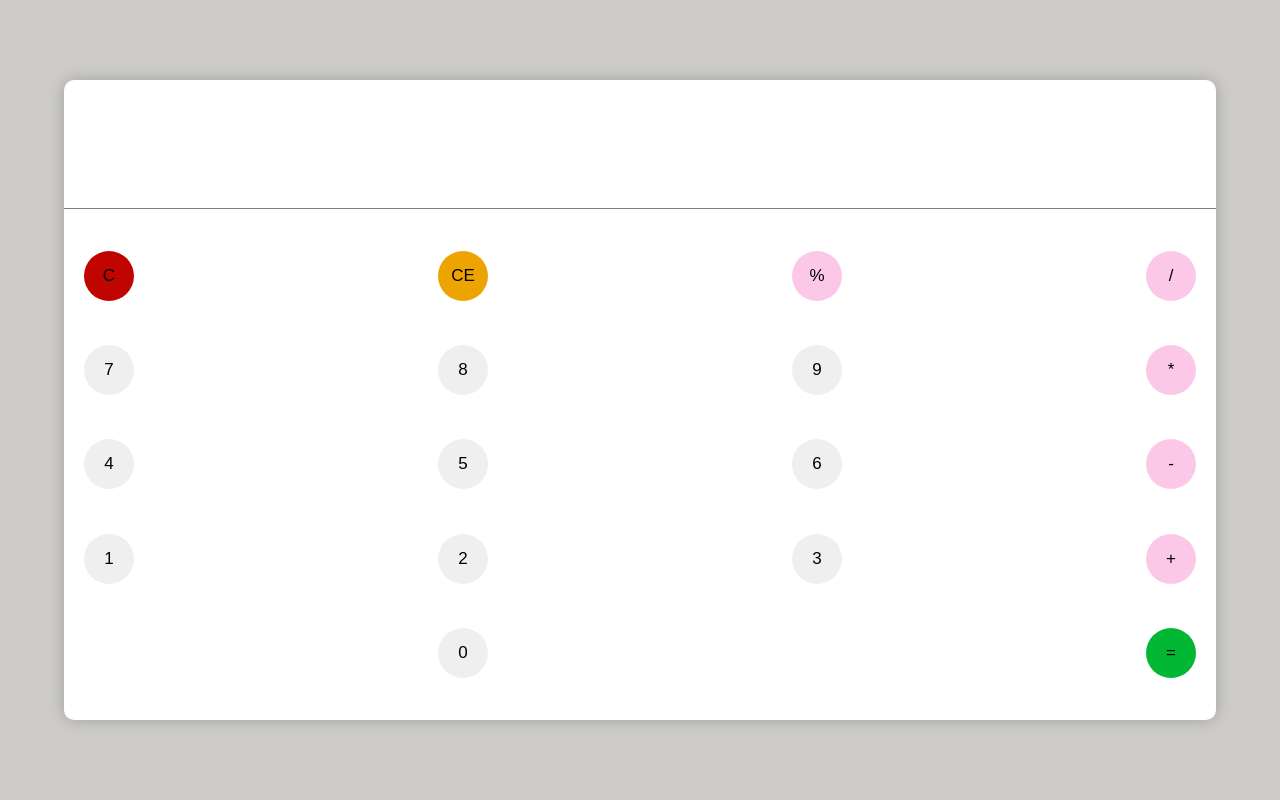
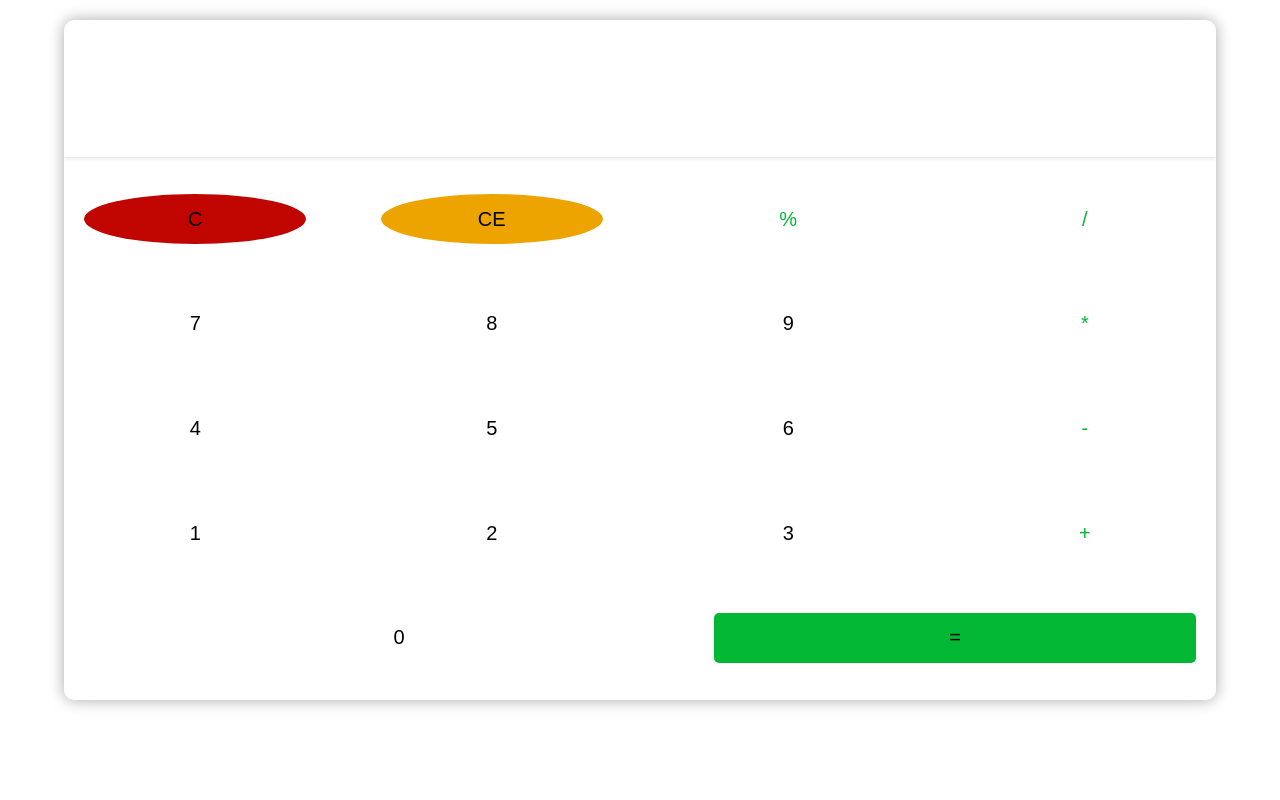
Before and after one commit to Coding-Algorithm/calculator, a plain HTML site: page index.html in a window 1280 px wide. Shown: the top 800 px of the page. Drawn offline with Linux system fonts and the light colour scheme; files that its build step writes are made by us from their sources; files whose address does not match are found by name.

Commit message:
Update style.css

```diff
--- a/style.css
+++ b/style.css
@@ -115,3 +115,246 @@ button:active{
 #equal {
   background:#01b734;
 }
+body{
+
+  padding: 0;
+
+  margin: 0;
+
+  background: white;
+
+  font-family: Sans-Serif;
+
+  width: 100vw;
+
+  height: 100vh;
+
+}
+
+main{
+
+  width: 100%;
+
+  height: 100%;
+
+  display: flex;
+
+  justify-content: center;
+
+  align-items: flex-start;
+
+}
+
+#container{
+
+  width: 90%;
+
+  height: 85vh;
+
+  margin-top: 20px;
+
+  border-radius: 10px;
+
+  overflow: hidden;
+
+  display: flex;
+
+  background: #b5b5b54;
+
+  box-shadow: 0 0 15px #00000058;
+
+  flex-direction: column;
+
+  justify-content: space-between;
+
+}
+
+#display{
+
+  width: 100%;
+
+  height: 20%;
+
+  border-bottom: 1px solid white;
+
+  box-shadow: 0px .5px 4px #dfdfdf;
+
+}
+
+#history{
+
+  width: 100%;
+
+  height: 33%;
+
+  padding: 20px;
+
+  box-sizing: border-box;
+
+  display: flex;
+
+  color: gray;
+
+  justify-content: flex-end;
+
+  align-items: center;
+
+  overflow: hidden;
+
+}
+
+#result{
+
+  width: 100%;
+
+  height: 67%;
+
+  padding: 20px;
+
+  font-weight: bold;
+
+  box-sizing: border-box;
+
+  display: flex;
+
+  justify-content: flex-end;
+
+  align-items: center;
+
+  font-size: 25px;
+
+}
+
+.error{
+
+  color: red;
+
+}
+
+.buttons{
+
+  width: 100%;
+
+  height: 80%;
+
+  margin: 0 0 0 0;
+
+  display: flex;
+
+  flex-direction: column;
+
+  justify-content: space-between;
+
+  box-sizing: border-box;
+
+  padding: 10px 20px;
+
+}
+
+.row{
+
+  width: 100%;
+
+  height: calc(100%/5);
+
+  display: flex;
+
+  justify-content: space-between;
+
+  align-items: center;
+
+}
+
+.row button{
+
+  width: 20%;
+
+  height: 50px;
+
+  border: none;
+
+  border-radius: 50%;
+
+  background:white;
+
+  display: flex;
+
+  justify-content: center;
+
+  align-items: center;
+
+  font-size: 20px;
+
+  font-weight: 400;
+
+  transition-duration:.5s;
+
+}
+
+#0{
+
+  margin: 0;
+
+}
+
+#equal{
+
+  width: 46%;
+
+  border-radius: 5px;
+
+  font-size: 20px;
+
+  background:#01b734;
+
+  color:black;
+
+}
+
+.empty{
+
+  width: 0;
+
+  background: red;
+
+}
+
+button:active{
+
+  transform: scale(0.7);
+
+  background:gray;
+
+  outline: none;
+
+}
+
+.empty{
+
+  visibility: hidden;
+
+}
+
+.operator{
+
+  background:#fcc8e7;
+
+  color: #01b734;
+
+}
+
+.operator:nth-of-type(2){
+
+  background:#eda400;
+
+  color: black;
+
+}
+
+.operator:nth-of-type(1){
+
+  background:#c00500;
+
+  color:black;
+
+}
```
